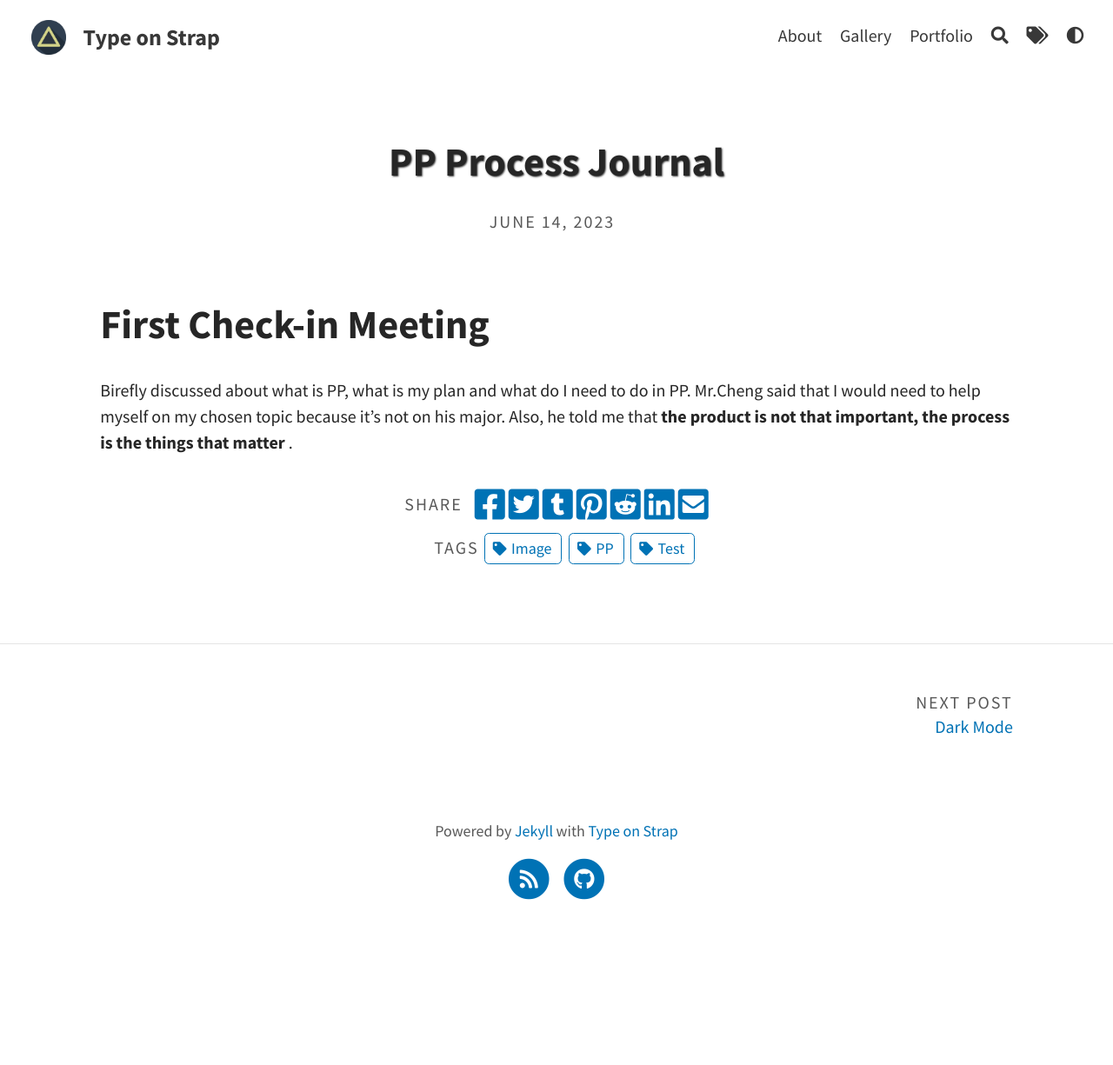
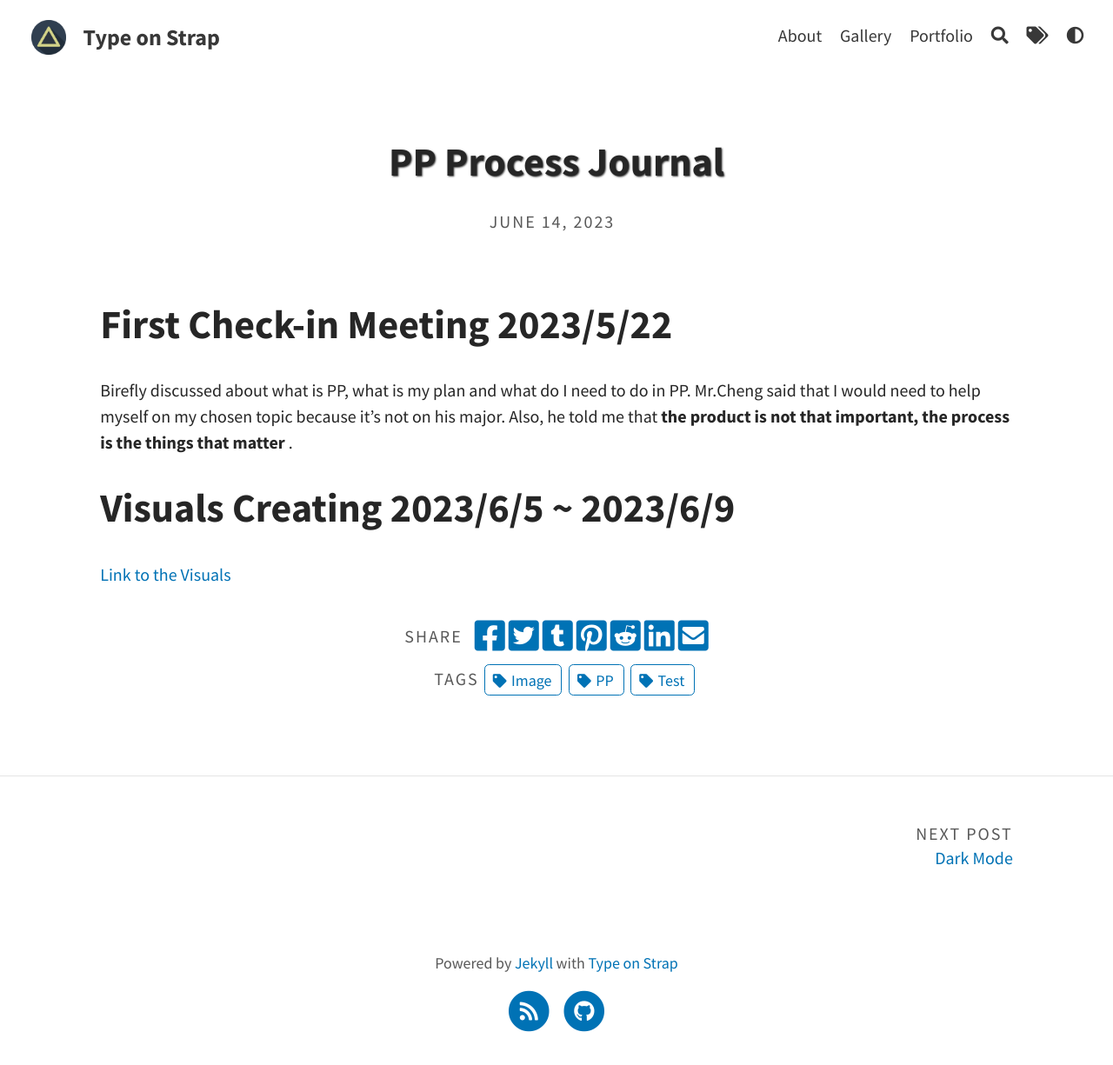
Before and after one commit to JeremyZX2/JeremyZX2.github.io, a Jekyll site: the page built from _posts/2023-6-14-personal-project.md, in a window 1280 px wide. Shown: the whole page at 87% size. Built offline with Jekyll 4.4.1, drawn with Linux system fonts in a browser that asks for light colours; a script that is not in the unit is left out; before the commit the page ends 1074 px from its top, so only the background shows below that.

Commit message:
blog-2023-6-14-update

```diff
--- a/_posts/2023-6-14-personal-project.md
+++ b/_posts/2023-6-14-personal-project.md
@@ -5,6 +5,8 @@ title: >
 tags: [Test, Image, PP]
 ---
 
-# First Check-in Meeting
+# First Check-in Meeting 2023/5/22
 Birefly discussed about what is PP, what is my plan and what do I need to do in PP. Mr.Cheng said that I would need to help myself on my chosen topic because it's not on his major. Also, he told me that **the product is not that important, the process is the things that matter**
 .
+# Visuals Creating 2023/6/5 ~ 2023/6/9
+[Link to the Visuals ](https://keystoneacademy-my.sharepoint.com/:w:/r/personal/xiyan_zhang_student_keystoneacademy_cn/_layouts/15/Doc.aspx?sourcedoc=%7B43C76E13-1899-4109-A417-73B89F3CFE86%7D&file=JeremyZhang_6visuals.docx&action=default&mobileredirect=true)
```
